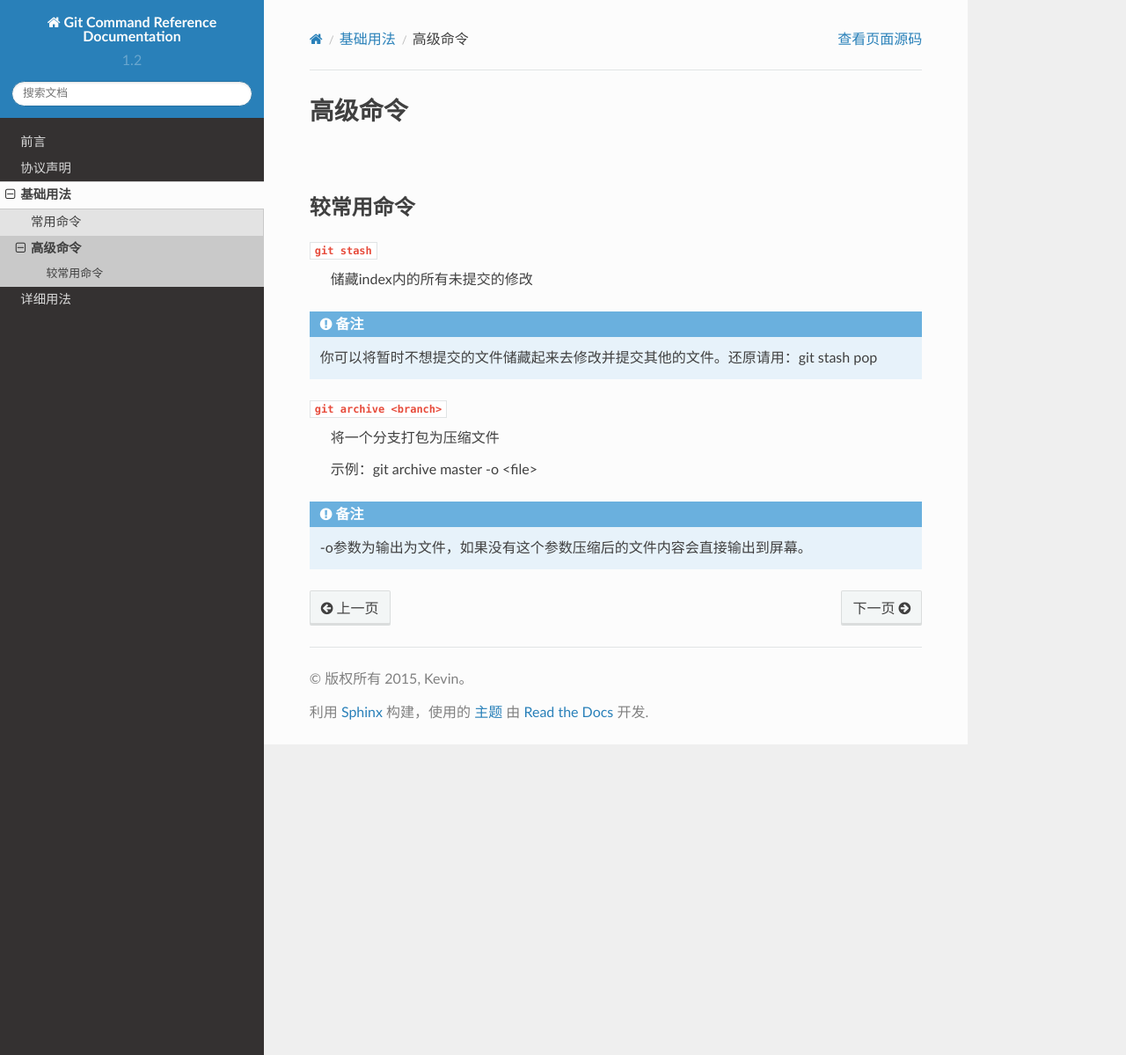
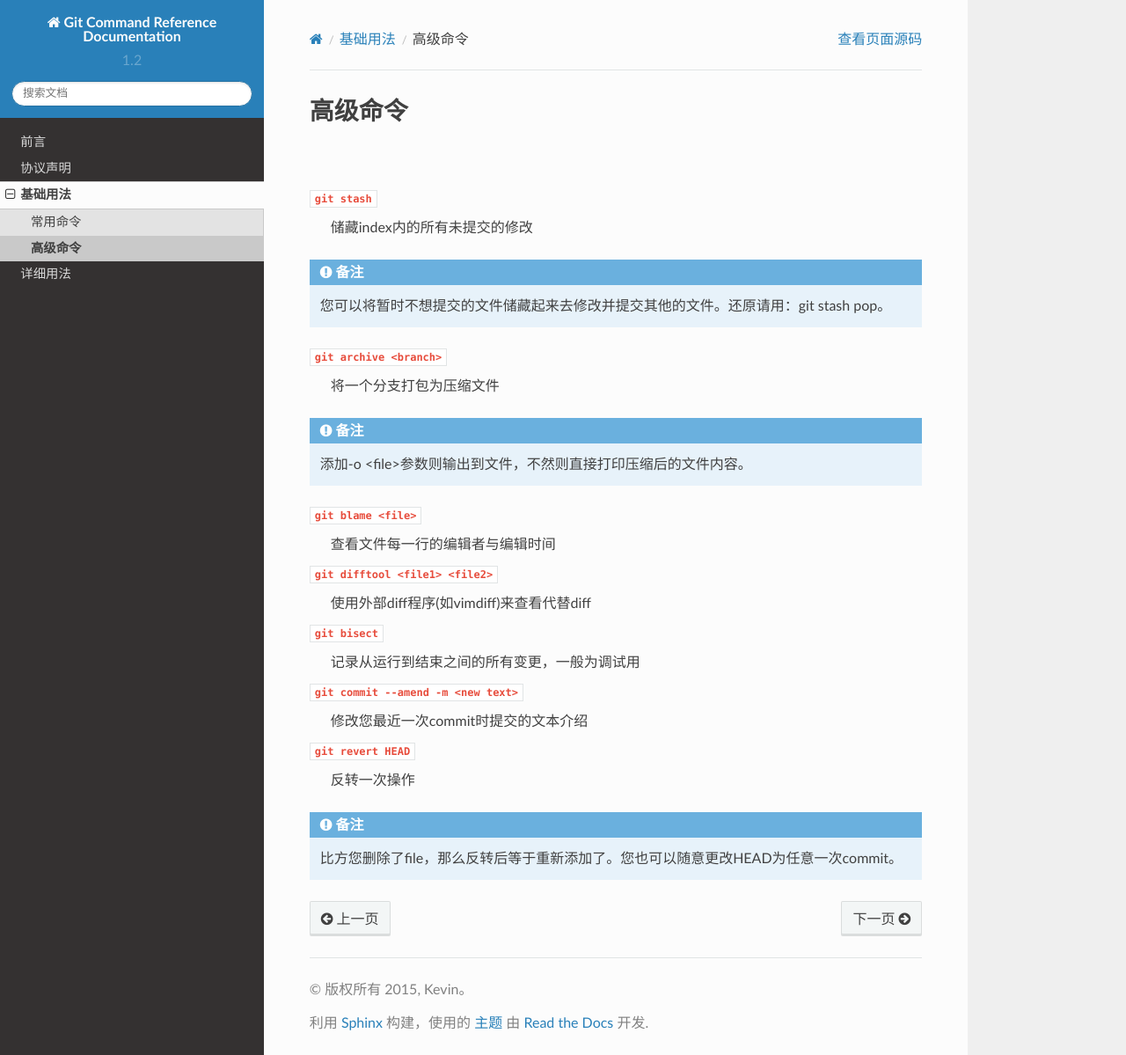
Before and after one commit to K-Guan/Git-Command-Reference, a Sphinx documentation site: the page built from source/base/senior.rst, in a window 1280 px wide and 1199 px high. Shown: the whole window at 88% size. Built offline with Sphinx 7.4.7 and the Read the Docs theme 2.0.0, drawn with Linux system fonts in a browser that asks for light colours.

Commit message:
Edit: baseic.rst and senior.rst

```diff
--- a/source/base/baseic.rst
+++ b/source/base/baseic.rst
@@ -25,7 +25,7 @@
     如果使用mv而不是git mv的话，需要手动git rm之前的文件并git add新文件。
 
 
-``git commit``
+``git commit -m '<commit text>'``
     将所有未提交的修改提交到当前分支
 
 .. note::
--- a/source/base/senior.rst
+++ b/source/base/senior.rst
@@ -4,22 +4,35 @@
 
 |
 
-----------
-较常用命令
-----------
-
 ``git stash``
     储藏index内的所有未提交的修改
 
 .. note::
 
-    你可以将暂时不想提交的文件储藏起来去修改并提交其他的文件。还原请用：git stash pop
+    您可以将暂时不想提交的文件储藏起来去修改并提交其他的文件。还原请用：git stash pop。
 
 ``git archive <branch>``
     将一个分支打包为压缩文件
 
-    示例：git archive master -o <file>
+.. note::
+
+    添加-o <file>参数则输出到文件，不然则直接打印压缩后的文件内容。
+
+``git blame <file>``
+    查看文件每一行的编辑者与编辑时间
+
+``git difftool <file1> <file2>``
+    使用外部diff程序(如vimdiff)来查看代替diff
+
+``git bisect``
+    记录从运行到结束之间的所有变更，一般为调试用
+
+``git commit --amend -m <new text>``
+    修改您最近一次commit时提交的文本介绍
+
+``git revert HEAD``
+    反转一次操作
 
 .. note::
 
-    -o参数为输出为文件，如果没有这个参数压缩后的文件内容会直接输出到屏幕。
+    比方您删除了file，那么反转后等于重新添加了。您也可以随意更改HEAD为任意一次commit。
```
